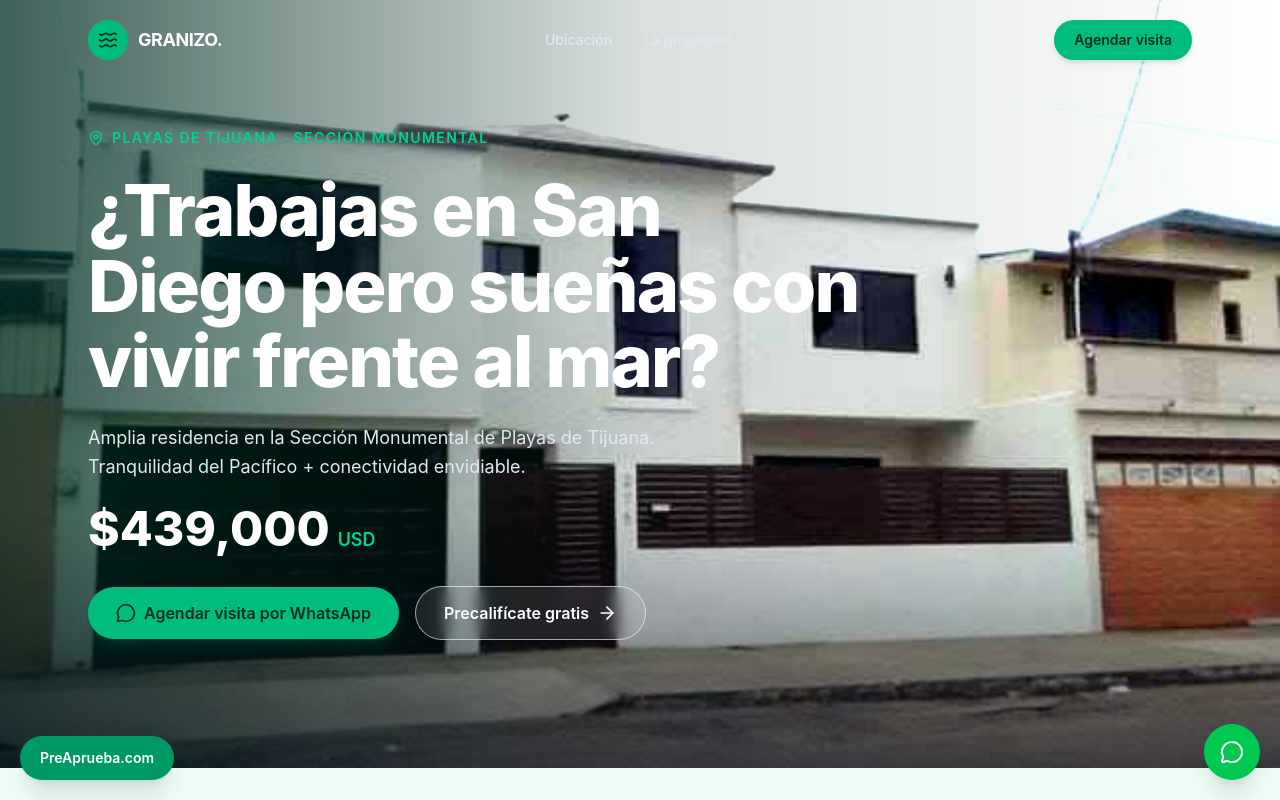
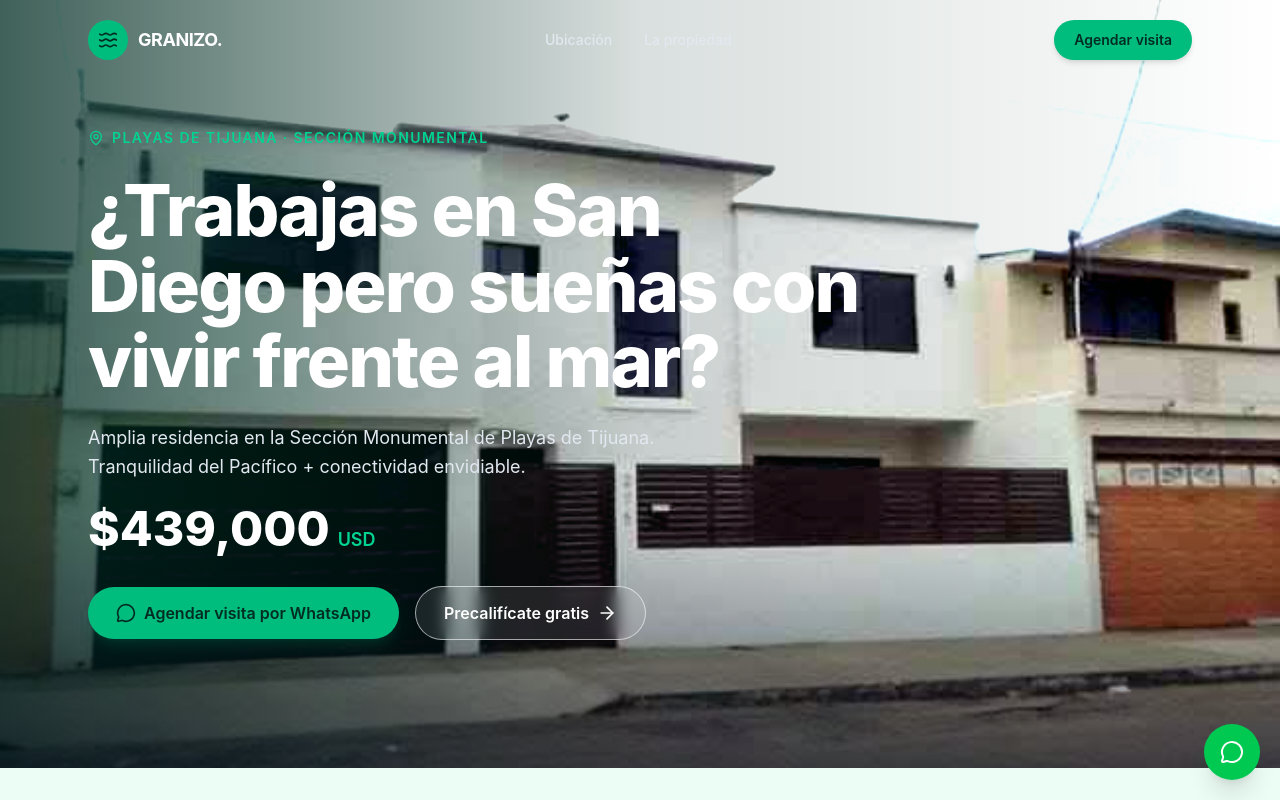
Before and after one commit to amconsultingandservicessc-byte/Granizo-Landing, a Next.js app: page / in a window 1280 px wide. Shown: the top 800 px of the page. Built offline with nearby package versions, Linux system fonts and the light colour scheme.

Commit message:
Botones flotantes: deja solo WhatsApp (quita PreAprueba flotante)

```diff
--- a/components/floating-buttons.tsx
+++ b/components/floating-buttons.tsx
@@ -1,18 +1,8 @@
 import { MessageCircle } from "lucide-react"
-import { PREAPRUEBA_URL, WHATSAPP_URL } from "@/lib/links"
+import { WHATSAPP_URL } from "@/lib/links"
 
 export function FloatingButtons() {
   return (
-    <>
-      <a
-        href={PREAPRUEBA_URL}
-        target="_blank"
-        rel="noopener noreferrer"
-        className="fixed bottom-5 left-5 z-50 rounded-full bg-emerald-600 px-5 py-3 text-sm font-semibold text-white shadow-xl transition-transform hover:scale-105 hover:bg-emerald-500"
-      >
-        PreAprueba.com
-      </a>
-
     <a
       href={WHATSAPP_URL}
       target="_blank"
@@ -22,6 +12,5 @@ export function FloatingButtons() {
     >
       <MessageCircle className="h-6 w-6" />
     </a>
-    </>
   )
 }
```
Lines whose indentation alone changed are shown as unchanged.
